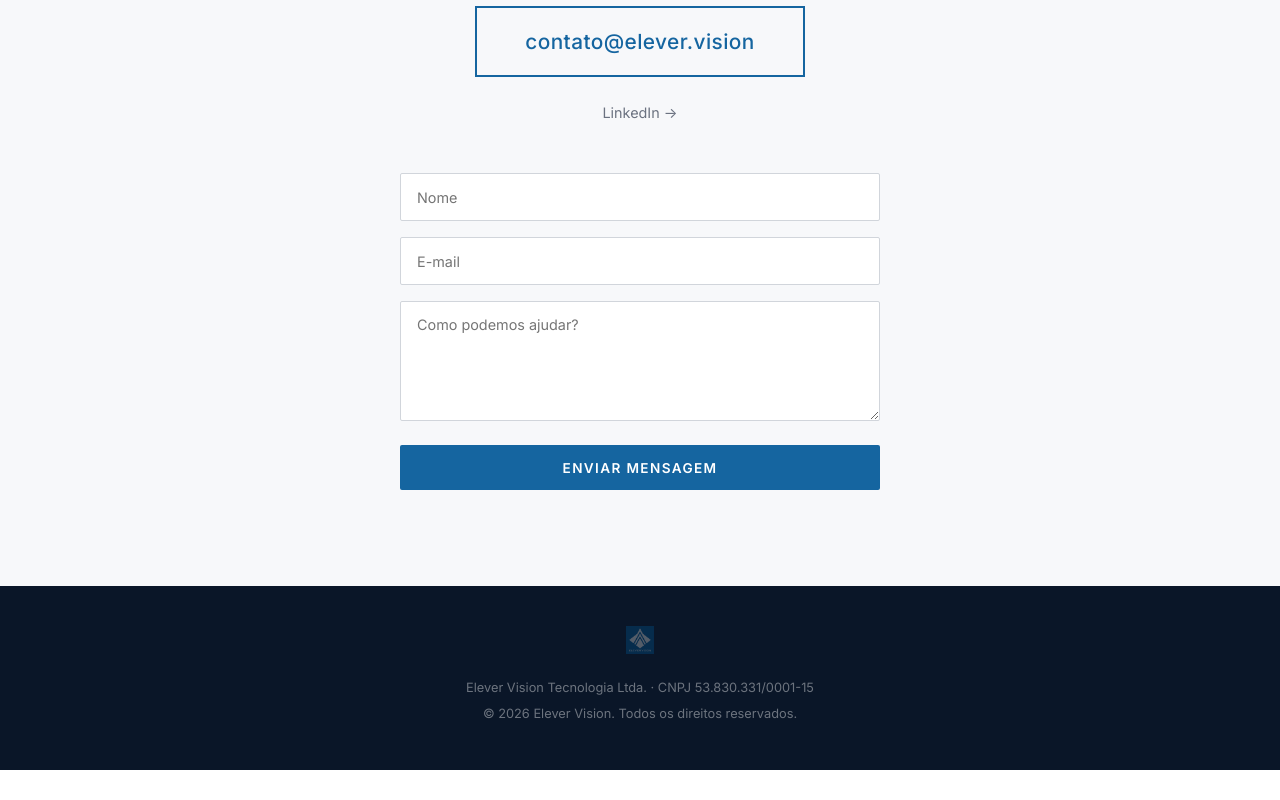
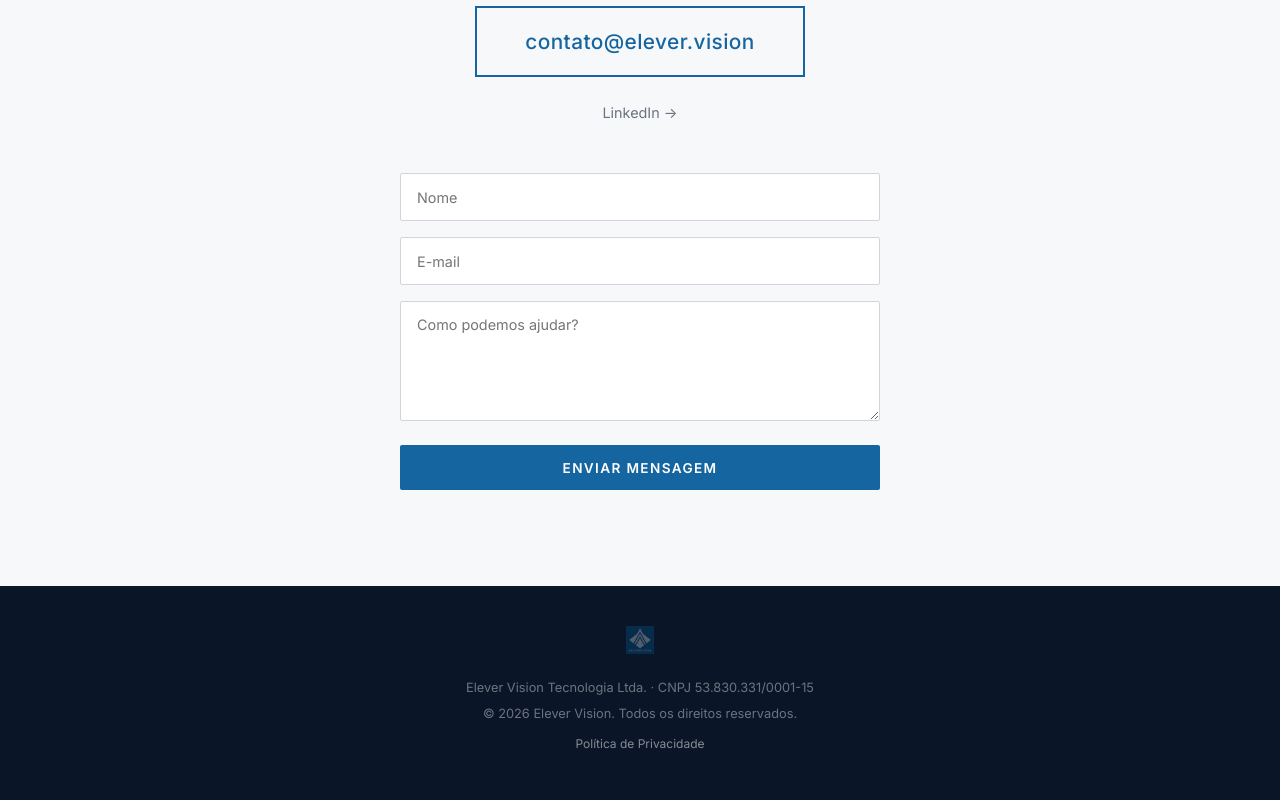
Before and after one commit to elever-vision/elever-vision.github.io, a plain HTML site: page index.html in a window 1280 px wide. Shown: the part 3486-4286 px from the top of the page. Before the commit the page ends 4256 px from the top, so only its background shows below. Drawn offline with nearby package versions, Linux system fonts and the light colour scheme.

Commit message:
feat: adicionar link de política de privacidade no footer

```diff
--- a/index.html
+++ b/index.html
@@ -735,6 +735,7 @@
     <img src="img/logo.png" alt="Elever Vision" class="footer-logo">
     <p>Elever Vision Tecnologia Ltda. &middot; CNPJ 53.830.331/0001-15</p>
     <p>&copy; 2026 Elever Vision. Todos os direitos reservados.</p>
+    <p style="margin-top: 0.5rem;"><a href="privacy-policy.html" style="color: rgba(255,255,255,0.5); text-decoration: none; font-size: 0.75rem;">Política de Privacidade</a></p>
 </footer>
 
 <script>
```
